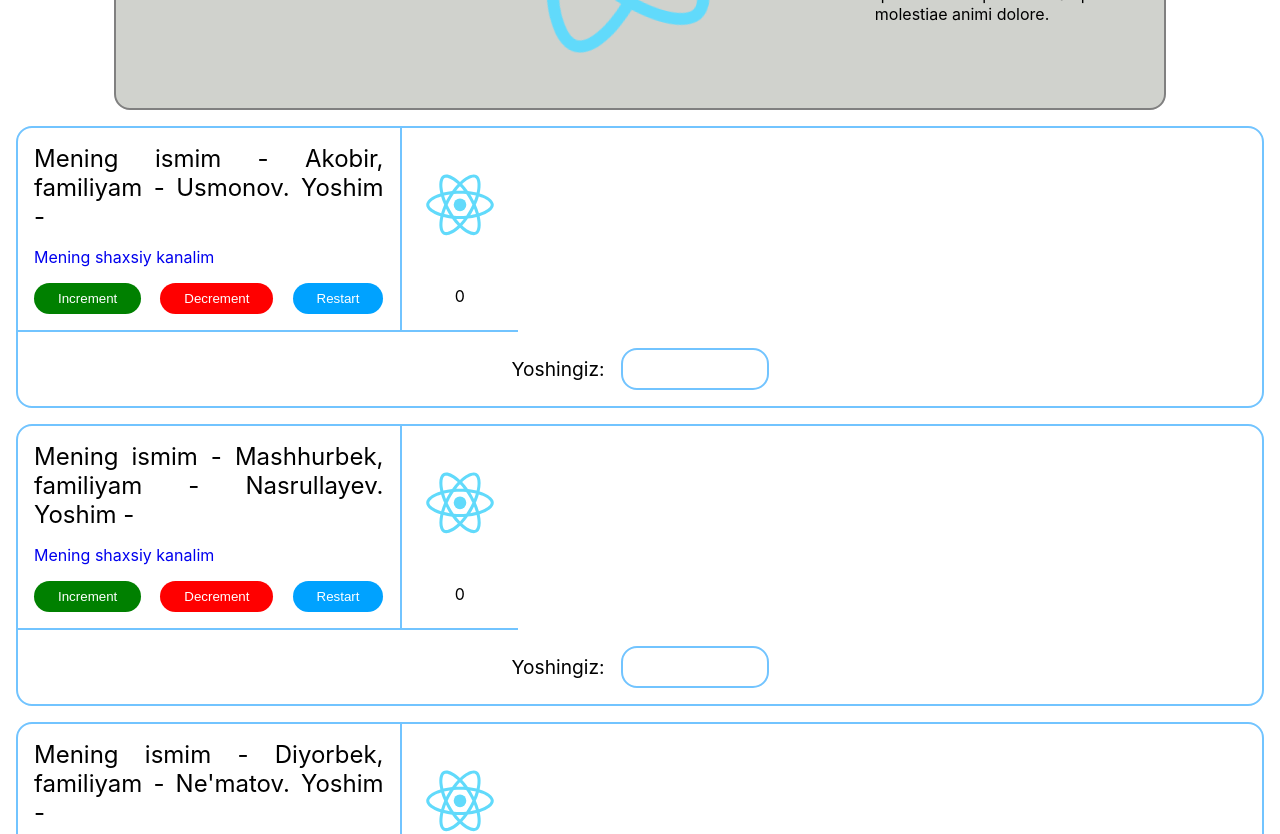
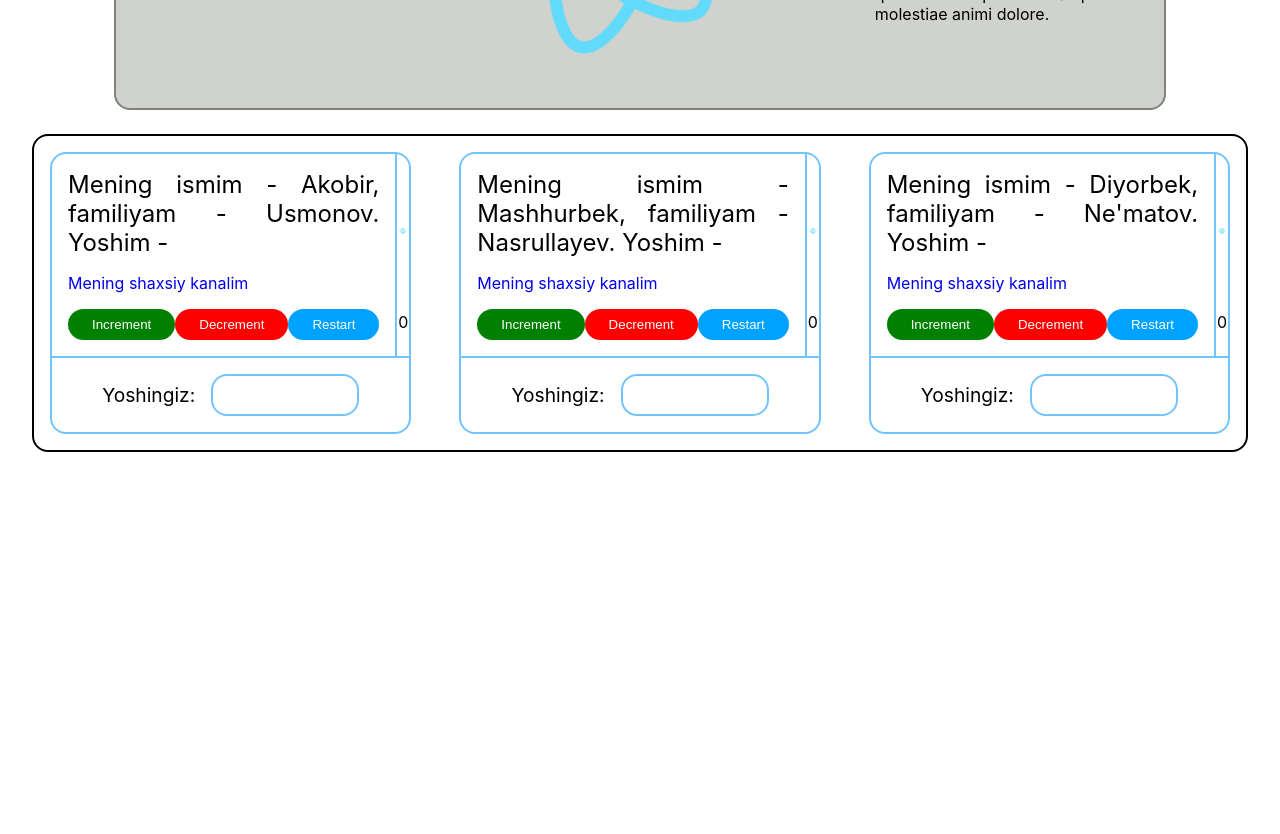
Before and after one commit to AkobirCoder/ReactJS-tutorial, a React (Create React App) app in the folder tutorial-app/: page / in a window 1280 px wide. Shown: the part 1280-2114 px from the top of the page. After the commit the page ends 1756 px from the top, so only its background shows below. Built offline with nearby package versions, Linux system fonts and the light colour scheme.

Commit message:
./tutorial-app/src/components/app/App.jsx was updated

```diff
--- a/tutorial-app/src/components/app/App.jsx
+++ b/tutorial-app/src/components/app/App.jsx
@@ -1,4 +1,4 @@
-import { Component, Fragment, StrictMode } from 'react';
+import { Component, StrictMode } from 'react';
 
 import { Header, Navbar } from '../header/Header';
 import Field from '../field/Field';
@@ -182,7 +182,7 @@ function App() {
 
             {/* States */}
             <State />
-            <Fragment
+            <div
                 style={{
                     display: "flex",
                     justifyContent: "space-evenly",
@@ -195,7 +195,7 @@ function App() {
                 <StateSecond ism={"Akobir"} familiya={"Usmonov"} havola={"https://youtube.com"} />
                 <StateSecond ism={"Mashhurbek"} familiya={"Nasrullayev"} havola={"https://github.com"} />
                 <StateSecond ism={"Diyorbek"} familiya={"Ne'matov"} havola={"https://microsoft.com"} />
-            </Fragment>
+            </div>
         </div>
     );
 }
```
